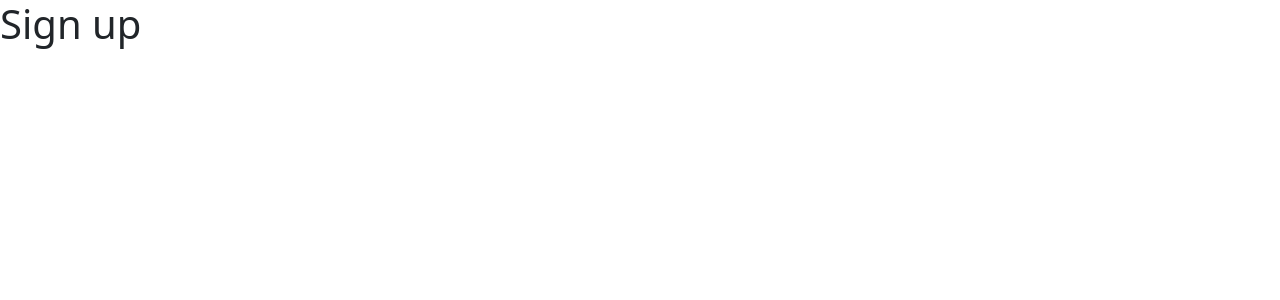
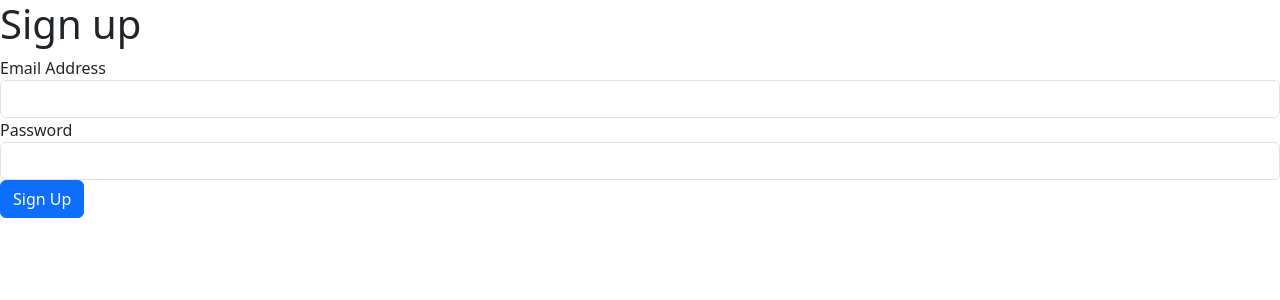
Before and after one commit to estbndlt/microservices-course-react-nodejs, a Next.js app in the folder ticketing/client/: page /auth/signup in a window 1280 px wide. Shown: the top 300 px of the page. Built offline with nearby package versions, Linux system fonts and the light colour scheme.

Commit message:
11.222 Add Sign Up form components

```diff
--- a/ticketing/client/pages/auth/signup.js
+++ b/ticketing/client/pages/auth/signup.js
@@ -2,6 +2,15 @@
   return (
     <form>
       <h1>Sign up</h1>
+      <div className="form-group">
+        <label>Email Address</label>
+        <input className="form-control" />
+      </div>
+      <div className="form-group">
+        <label>Password</label>
+        <input type="password" className="form-control" />
+        <button className="btn btn-primary">Sign Up</button>
+      </div>
     </form>
   );
 };
```
